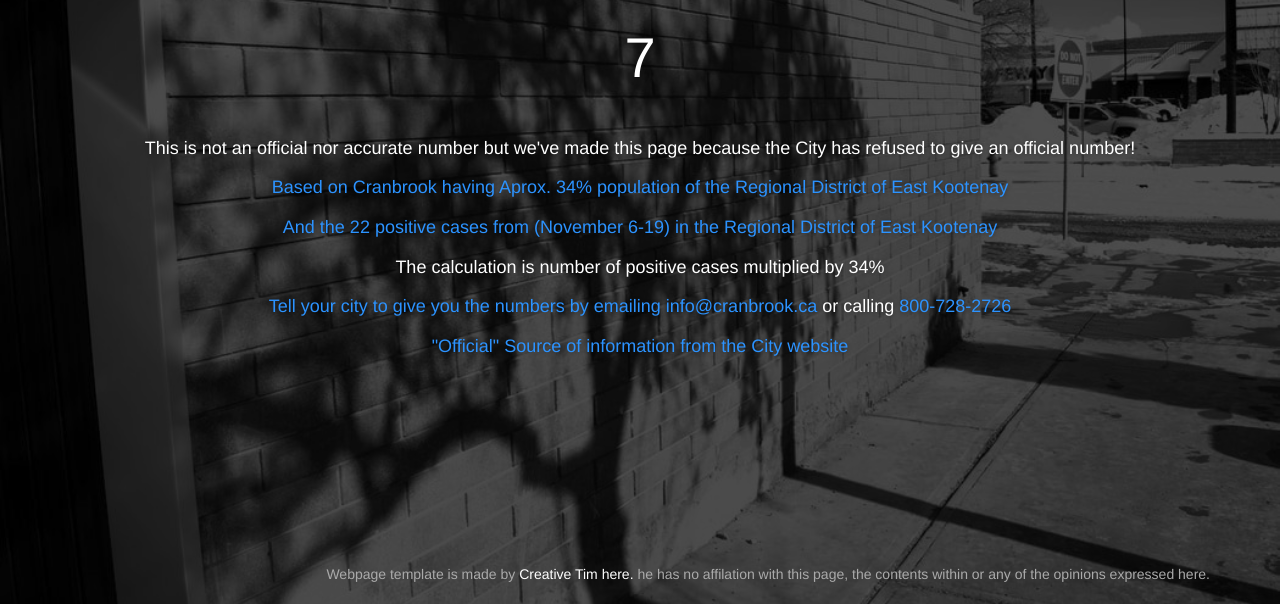
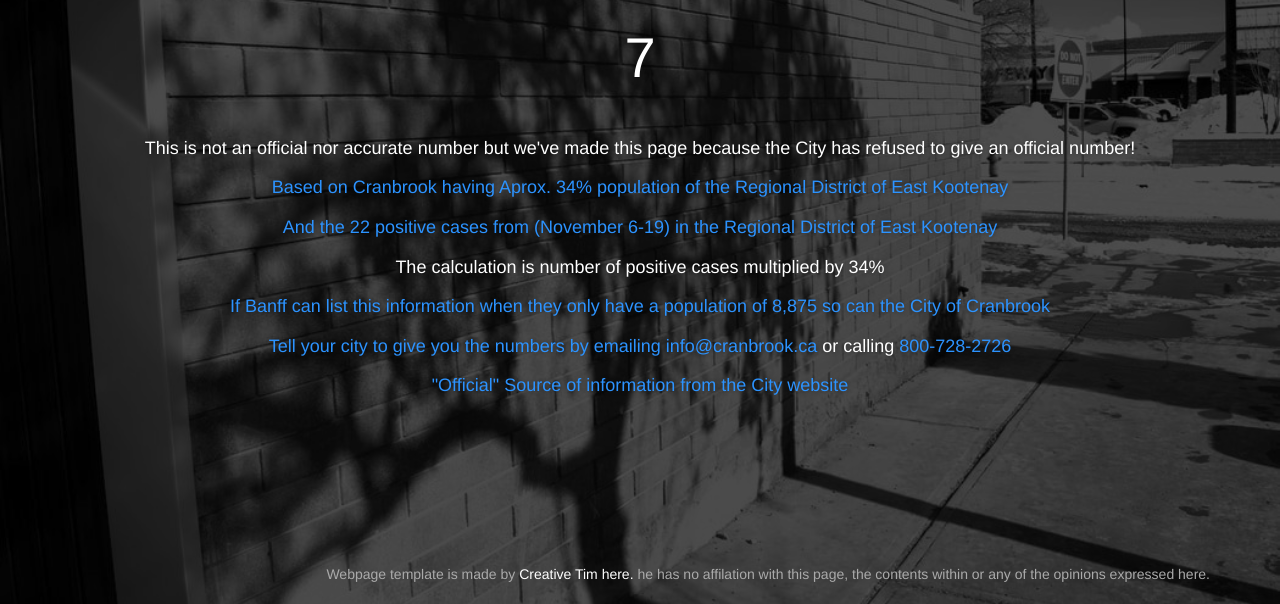
Before and after one commit to RavetcoFX/Cranbrook_COVID_Cases, a plain HTML site: page index.html in a window 1280 px wide. Shown: the part 196-800 px from the top of the page. Drawn offline with Linux system fonts and the light colour scheme; a web font is replaced by a local one.

Commit message:
Update index.html

```diff
--- a/index.html
+++ b/index.html
@@ -51,6 +51,10 @@
                     The calculation is number of positive cases multiplied by 34%
                 <br>
                 <br>
+		<a href="https://banff.ca/COVID#:~:text=Alberta%20Health%20Services%20(AHS)%20reports%20152%20active%20case%20of%20COVID-19%20in%20Banff,%20with%20the%20total%20of%2034%20cases%20recorded%20in%20Banff%20to%20date%20as%20being%20recovered.
+">If Banff can list this information when they only have a population of 8,875 so can the City of Cranbrook</a>
+		<br>
+		<br>
                 <a href="mailto:info@cranbrook.ca">Tell your city to give you the numbers by emailing info@cranbrook.ca</a> or calling <a href="tel:8007282726">800-728-2726</a>
                 <br>
                 <br>
```
